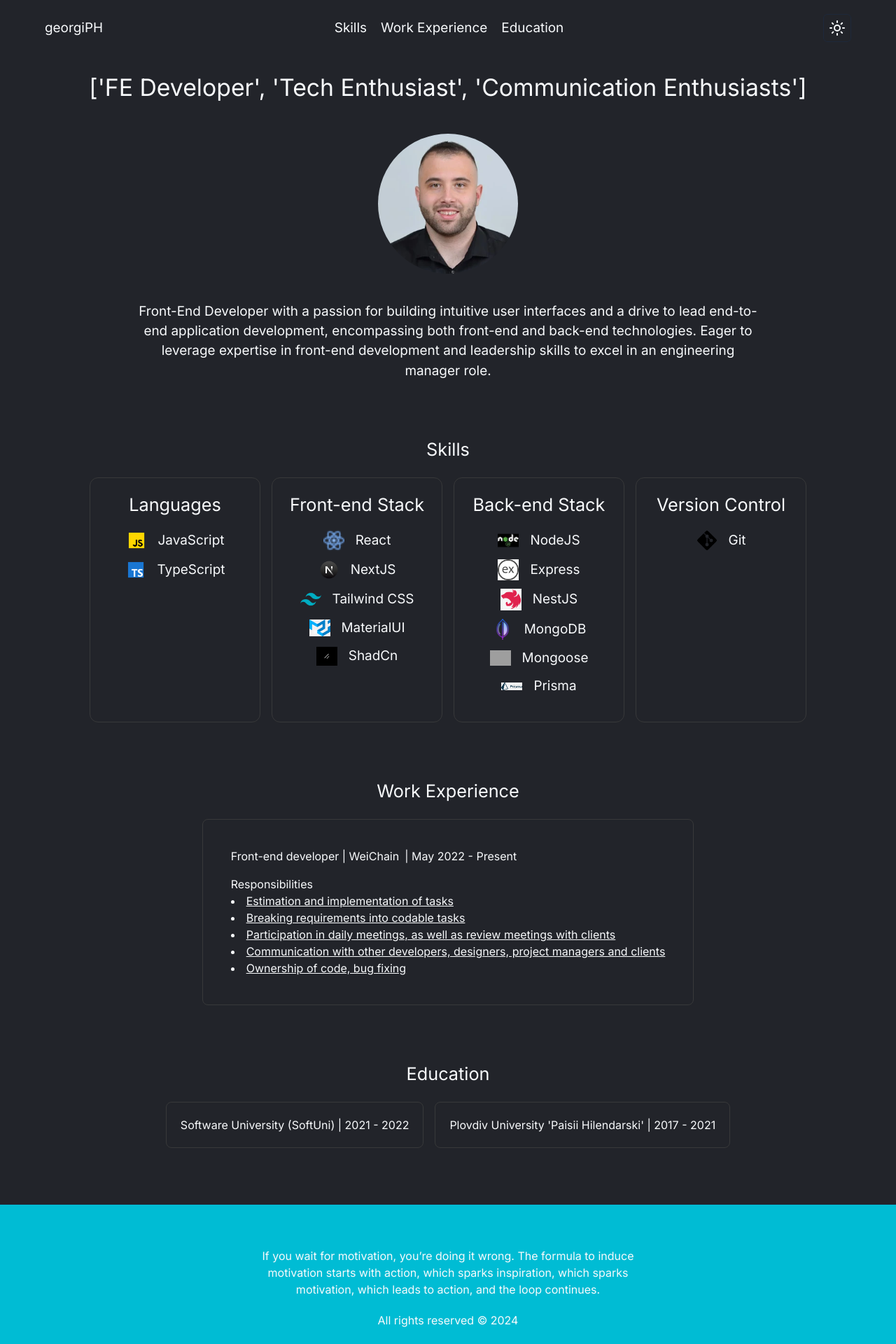
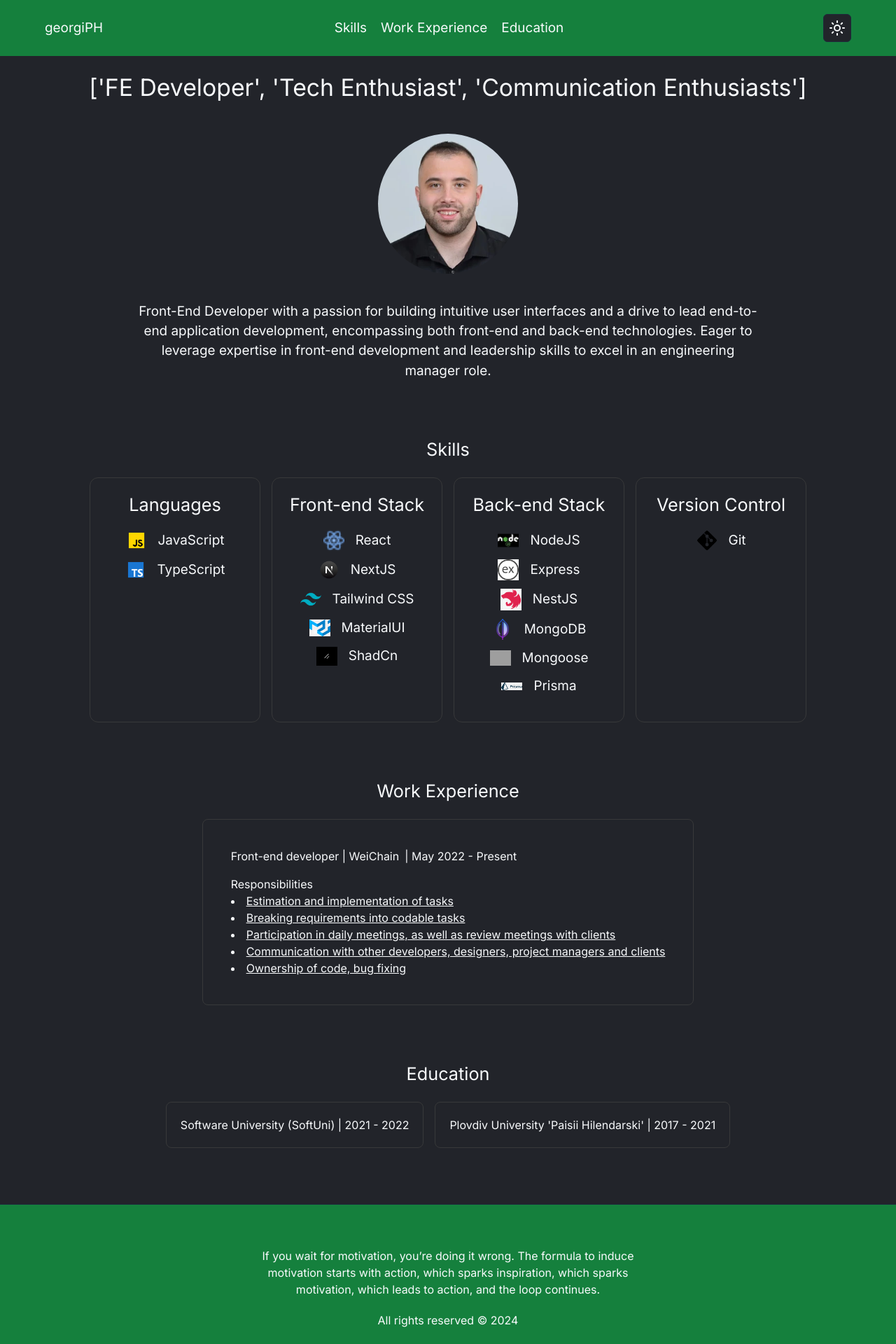
Before and after one commit to geeorgipehlianov1/portfolio, a Next.js app: page / in a window 1280 px wide. Shown: the top 1920 px of the page at 70% size. Built offline with nearby package versions, Linux system fonts and the light colour scheme; grey boxes are pictures that could not be loaded.

Commit message:
Add new colors for bg footer and header

```diff
--- a/components/Footer.tsx
+++ b/components/Footer.tsx
@@ -1,6 +1,6 @@
 export default function Footer() {
   return (
-    <footer className='mt-20 flex h-60 flex-col items-center justify-center gap-5 border-t bg-[#00bcd4]'>
+    <footer className='mt-20 flex h-60 flex-col items-center justify-center gap-5 border-t bg-green-700'>
       <p className='w-[600px] text-center'>
         If you wait for motivation, you’re doing it wrong. The formula to induce
         motivation starts with action, which sparks inspiration, which sparks
--- a/components/Nav.tsx
+++ b/components/Nav.tsx
@@ -25,7 +25,7 @@ const Nav = () => {
       }}
       animate={hidden ? 'hidden' : 'visible'}
       transition={{ duration: 0.35, ease: 'easeInOut' }}
-      className='mb-5 flex flex-col items-center py-5'
+      className='mb-5 flex flex-col items-center bg-green-700 py-5'
     >
       <div className='flex w-full max-w-6xl justify-between'>
         <div className='flex items-center gap-5'>
```
